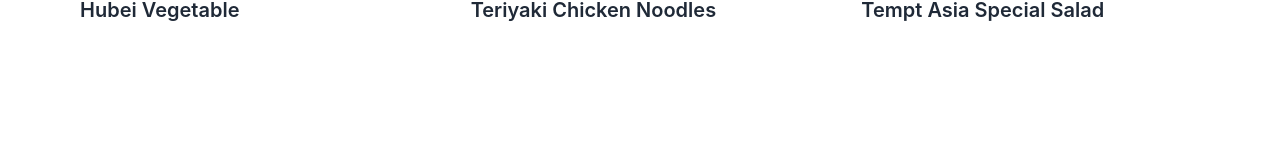
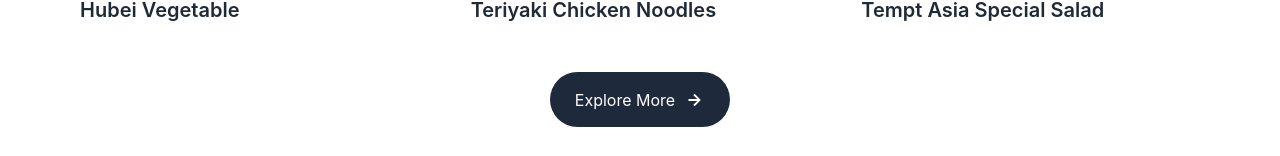
Before and after one commit to AhshanHabib26/food_delivery_with_nextJS, a Next.js app: page / in a window 1280 px wide. Shown: the part 1265-1421 px from the top of the page. Before the commit the page ends 1305 px from the top, so only its background shows below. Built offline with nearby package versions, Linux system fonts and the light colour scheme.

Commit message:
Food Componnet Updated

```diff
--- a/components/Food/Food.js
+++ b/components/Food/Food.js
@@ -1,5 +1,7 @@
 import Image from "next/image";
 import Styles from "../../styles/Food.module.css";
+import { BiRightArrowAlt } from "react-icons/bi";
+
 const data = [
   {
     id: "1",
@@ -50,9 +52,9 @@ const Food = () => {
           return (
             <>
               <div className={`card cursor-pointer rounded-none card-compact `}>
-                <figure className={ `relative  ${Styles.ImageContainer}` }>
+                <figure className={`relative  ${Styles.ImageContainer}`}>
                   <Image
-                  className=" hover:opacity-40 hover:scale-105 transition-all ease-in-out"
+                    className=" hover:opacity-40 hover:scale-105 transition-all ease-in-out"
                     src={food.image}
                     width={400}
                     height={250}
@@ -70,6 +72,12 @@ const Food = () => {
           );
         })}
       </div>
+      <div className=" cursor-pointer my-8 flex  items-center justify-center bg-slate-800 w-[180px] h-[55px] mx-auto rounded-full ">
+        <h1 className=" text-white">Explore More</h1>
+        <p className=" ml-2">
+          <BiRightArrowAlt size="22" color="#fff" />
+        </p>
+      </div>
     </div>
   );
 };
--- a/package.json
+++ b/package.json
@@ -12,7 +12,8 @@
     "daisyui": "^2.22.0",
     "next": "12.2.4",
     "react": "18.2.0",
-    "react-dom": "18.2.0"
+    "react-dom": "18.2.0",
+    "react-icons": "^4.4.0"
   },
   "devDependencies": {
     "autoprefixer": "^10.4.8",
--- a/styles/Food.module.css
+++ b/styles/Food.module.css
@@ -4,7 +4,7 @@
   top: 50%;
   left: 50%;
   transform: translate(-50%, -50%);
-  background-color: #ff9888;
+  background-color: #1F2937;
   padding: 10px;
   color: #fff;
   font-size: 20px;
```
Also changed, not shown: 1 other file (tests, documents, lock files or other folders).
